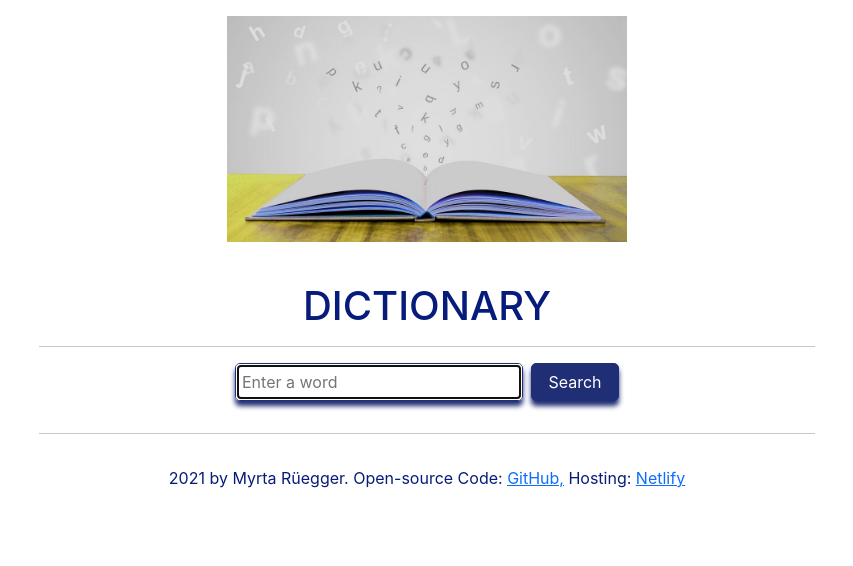
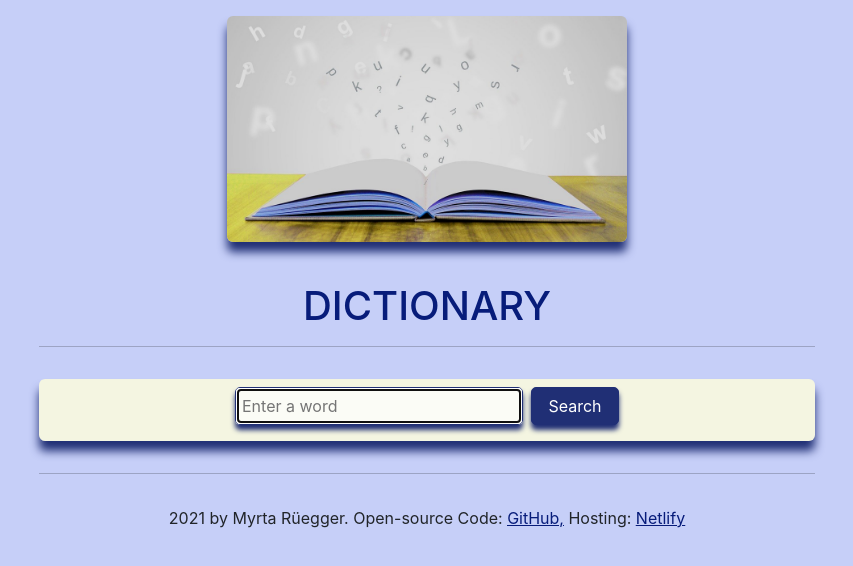
Before and after one commit to Myrtaru/react-dictionary, a React (Create React App) app: page / in a window 1280 px wide. Shown: the top 566 px of the page, without its empty margins (213-1066 px from the left). Built offline with nearby package versions, Linux system fonts and the light colour scheme; no server answers.

Commit message:
styled some files

```diff
--- a/src/App.css
+++ b/src/App.css
@@ -1,13 +1,16 @@
+body {
+  background:rgb(198, 207, 248);
+}
+a {
+  color: rgb(7, 28, 122);
+}
 h1 {
   margin-top: 1em;
   text-align: center;
   color:rgb(7, 28, 122);
 }
-footer{
-color:rgb(7, 28, 122);
-}
 .container {
-max-width: 800px;
+max-width: 50em;
 }
 .App-header {
   margin: 1em 0;
@@ -16,6 +19,8 @@ max-width: 800px;
   max-width: 25em;
   display: block;
   margin: 0 auto;
+  border-radius: 6px;
+  box-shadow: rgb(32, 47, 117) 0px 10px 10px;
   }
 .App-footer {
   text-align: center;
--- a/src/App.js
+++ b/src/App.js
@@ -1,4 +1,3 @@
-import React from "react";
 import Dictionary from "./Dictionary";
 import logo from "./logo.png";
 import "./App.css";
@@ -18,7 +17,7 @@ export default function App() {
           <hr />
         </header>
         <main>
-          <Dictionary />
+          <Dictionary defaultKeyword="sunset" />
         </main>
         <hr />
         <footer className="App-footer">
--- a/src/Dictionary.css
+++ b/src/Dictionary.css
@@ -1,17 +1,16 @@
 h2,h3 {
-   text-align: center;
   color:rgb(32, 47, 117);
 }
-p{
+p {
    text-align: center;
 }
-form{
+form {
   display: flex;
   align-items: center;
   justify-content: center;
-  margin-bottom: 1em;
+  margin-bottom: 0.5em;
 }
-.Button {
+.Dictionary button {
   min-width: 5.5em;
   color: white;
   background: rgb(32, 47, 117);
@@ -22,19 +21,28 @@ form{
   box-shadow:  rgb(32, 47, 117) 0px 5px 5px 0;
   cursor: pointer;
 }
-.Button:hover {
+.Dictionary button:hover {
   color: white;
   border-color: rgb(32, 47, 117);
   background:rgba(32, 47, 117, 0.5);
 }
-
-.Search-form{
+.Dictionary input{
   width: 18em;
   margin: 0 0.5em 0 0;
-  background-color: rgba(255, 255, 255, 0.7);
+  background: rgba(255, 255, 255, 0.7);
   padding: 6px;
   border: 1px solid rgb(32, 47, 117);
   color:rgb(32, 47, 117);
   border-radius: 5px;
   box-shadow: rgb(32, 47, 117) 0px 5px 5px 0;
 }
+.Dictionary section {
+  background: #f4f5e1;
+  padding: 0.5em;
+  border-radius: 6px;
+  box-shadow: rgb(32, 47, 117) 0px 10px 10px;
+  margin: 1em 0;
+}
+.row{
+--bs-gutter-x: 0;
+}
--- a/src/Dictionary.js
+++ b/src/Dictionary.js
@@ -3,28 +3,36 @@ import axios from "axios";
 import Results from "./Results";
 import "./Dictionary.css";
 
-export default function Dictionary() {
-  let [keyword, setKeyword] = useState("");
+export default function Dictionary(props) {
+  let [keyword, setKeyword] = useState(props.defaultKeyword);
   let [results, setResults] = useState(null);
+  let [loaded, setLoaded] = useState(false);
 
 function showResponse(response){
   setResults(response.data[0]);
 }
-function search(event) {
- event.preventDefault ();
-
+function search() {
 let apiUrl = `https://api.dictionaryapi.dev/api/v2/entries/en_US/${keyword}`;
  axios.get(apiUrl).then(showResponse);
 }
 
+function submitSearch(event) {
+  event.preventdefault();
+  search();
+}
 function Keywordentering (event){
 setKeyword(event.target.value);
 }
-
+function load(){
+  setLoaded(true);
+  search();
+}
+if(loaded) {
   return (
     <div className="Dictionary">
       <div className="row">
-        <form onSubmit={search}>
+        <section>
+          <form onSubmit={submitSearch}>
             <input
               className="Search-form"
               type="search"
@@ -36,9 +44,13 @@ setKeyword(event.target.value);
               Search
             </button>
           </form>
-
+        </section>
         <Results results={results} />
       </div>
     </div>
   );
+}else{
+  load();
+  return "Loading"
 }
+}
--- /dev/null
+++ b/src/Meaning.css
@@ -0,0 +1,12 @@
+.Meaning h3{
+font-size: 1.2em;
+line-height: 1.5;
+font-weight: bold;
+text-transform: capitalize;
+}
+
+.Meaning.example {
+color:rgb(32, 47, 117);
+font-style: italic;
+margin-top: 0.5em;
+}
--- a/src/Meaning.js
+++ b/src/Meaning.js
@@ -1,5 +1,6 @@
 import React from "react";
 import Synonyms from "./Synonyms";
+import "./Meaning.css";
 
 export default function Meaning(props) {
 return (
@@ -8,13 +9,13 @@ return (
     {props.meaning.definitions.map(function (definition, index){
       return (
         <div key={index}>
-          <p>
-            <strong>Definition </strong>{definition.definition}
-            <br />
-            <strong>Example </strong>
-            <em>{definition.example}</em>
+          <div className="Definition">
+           {definition.definition}
+            </div>
+            <div className="Example">
+            {definition.example}
+            </div>
             <Synonyms synonyms={definition.synonyms} />
-          </p>
         </div>
       );
     })}
--- a/src/Results.js
+++ b/src/Results.js
@@ -7,6 +7,7 @@ export default function Results(props) {
   if (props.results){
   return (
     <div className="Results">
+      <section>
         <h2>{props.results.word}</h2>
         {props.results.phonetics.map(function (phonetic, index) {
           return (
@@ -15,11 +16,12 @@ export default function Results(props) {
             </div>
           );
         })}
+      </section>
       {props.results.meanings.map(function (meaning, index) {
         return (
-          <div key={index}>
+          <section key={index}>
             <Meaning meaning={meaning} />
-          </div>
+          </section>
         );
       })}
     </div>
--- /dev/null
+++ b/src/Synonyms.css
@@ -0,0 +1,10 @@
+.Synonyms {
+  margin: 0.5em 0 0;
+  padding: 0;
+}
+
+.Synonyms li {
+font-size: 1em;
+display: inline-block;
+padding-right: 0.7em;
+}
--- a/src/Synonyms.js
+++ b/src/Synonyms.js
@@ -1,10 +1,11 @@
 import React from "react";
+import "./Synonyms.css";
 
 export default function Synonyms(props) {
   if (props.synonyms) {
     return (
       <ul className="Synonyms">
-        <strong>Synonyms </strong>
+        <h3 className="SynonymTitle">synonyms</h3>
         {props.synonyms.map(function (synonym, index) {
           return <li key={index}>{synonym}</li>;
         })}
```
Lines whose indentation alone changed are shown as unchanged.
